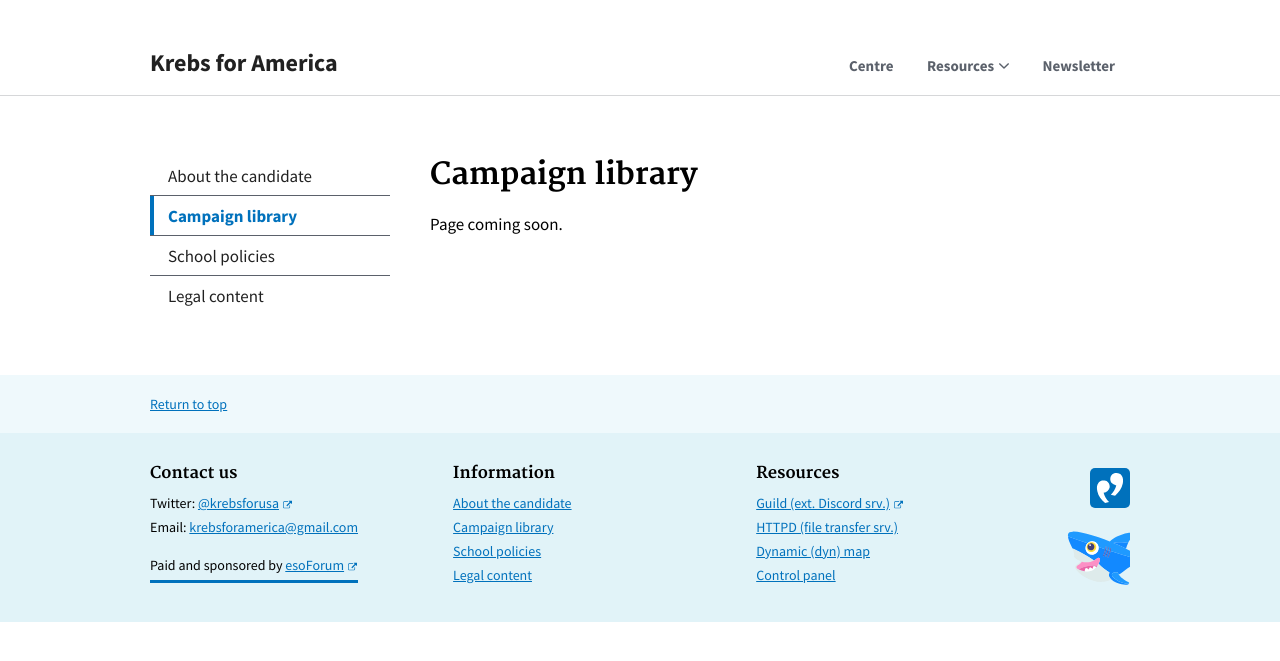
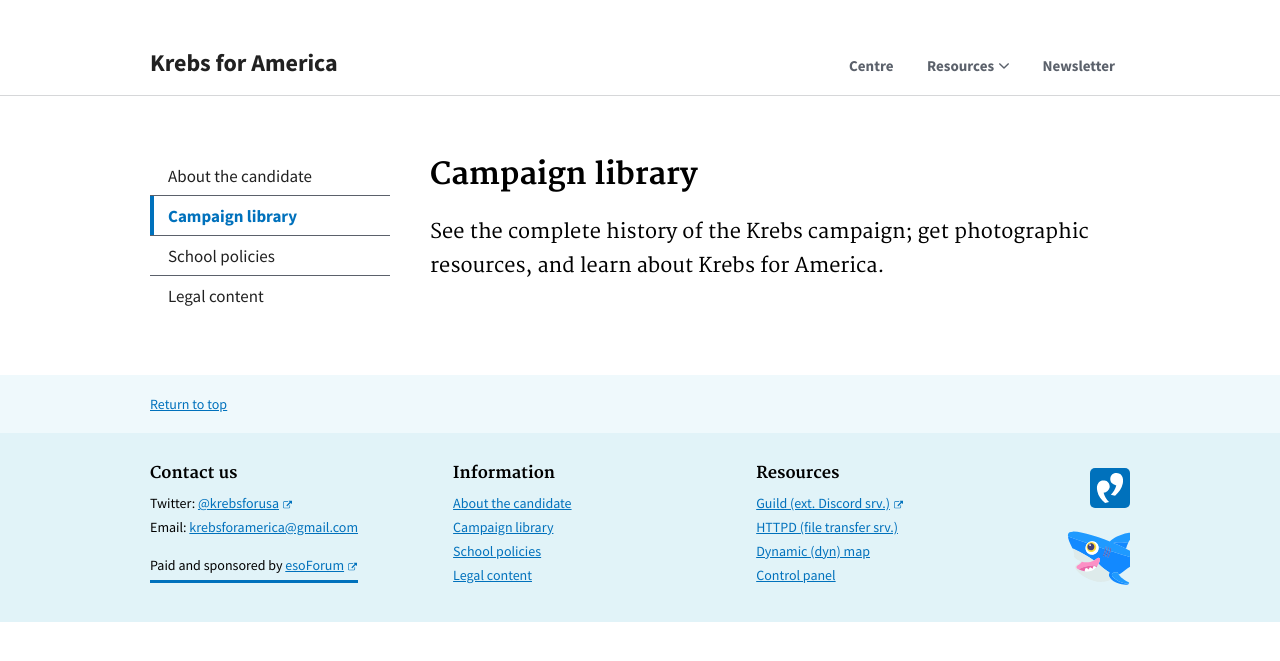
Before and after one commit to serrif/website, a Jekyll site: the page built from main/docs/library.md, in a window 1280 px wide. Shown: the top 661 px of the page. Built offline with Jekyll 4.4.1, drawn with Linux system fonts in a browser that asks for light colours.

Commit message:
Update library.md

```diff
--- a/main/docs/library.md
+++ b/main/docs/library.md
@@ -8,4 +8,5 @@ sidenav: docs
 ---
 
 ## Campaign library
-Page coming soon.
+See the complete history of the Krebs campaign; get photographic resources, and learn about Krebs for America.
+{: .usa-font-lead }
```
